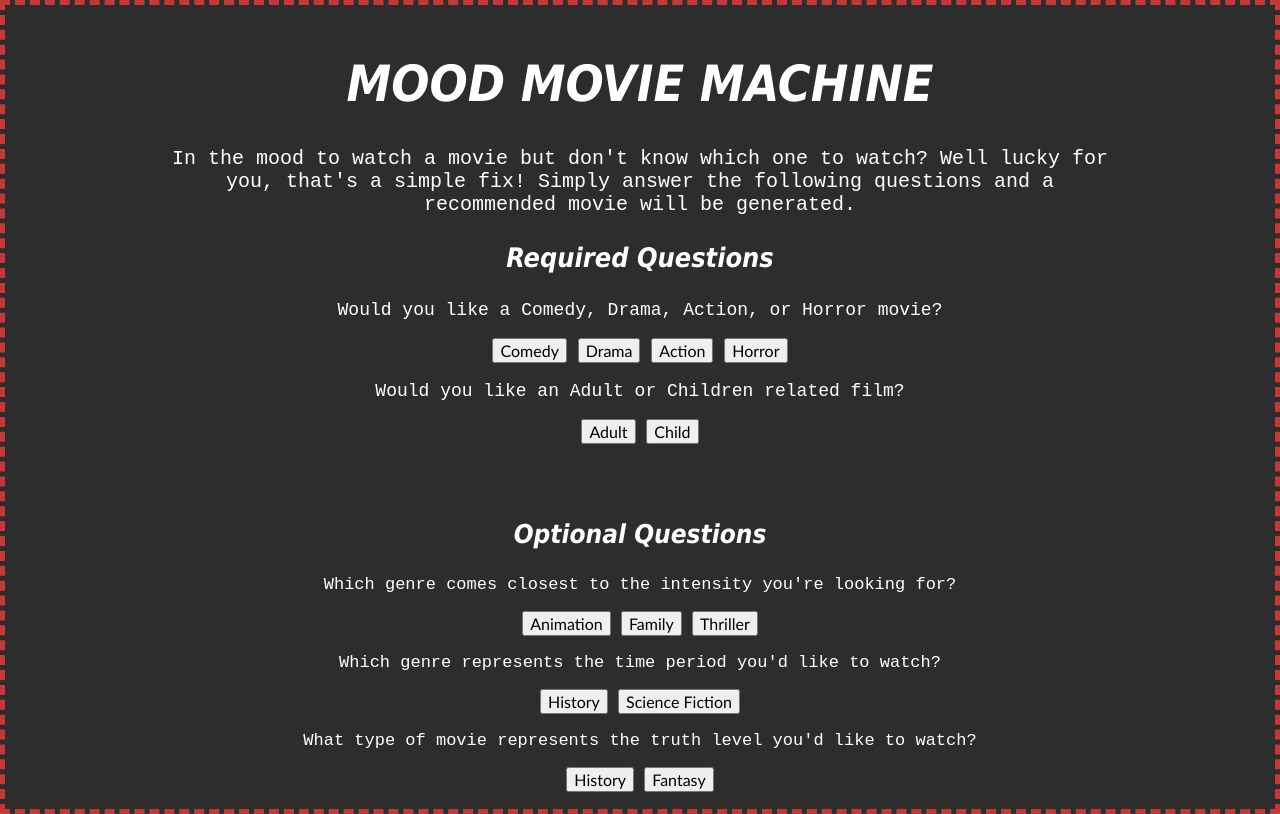
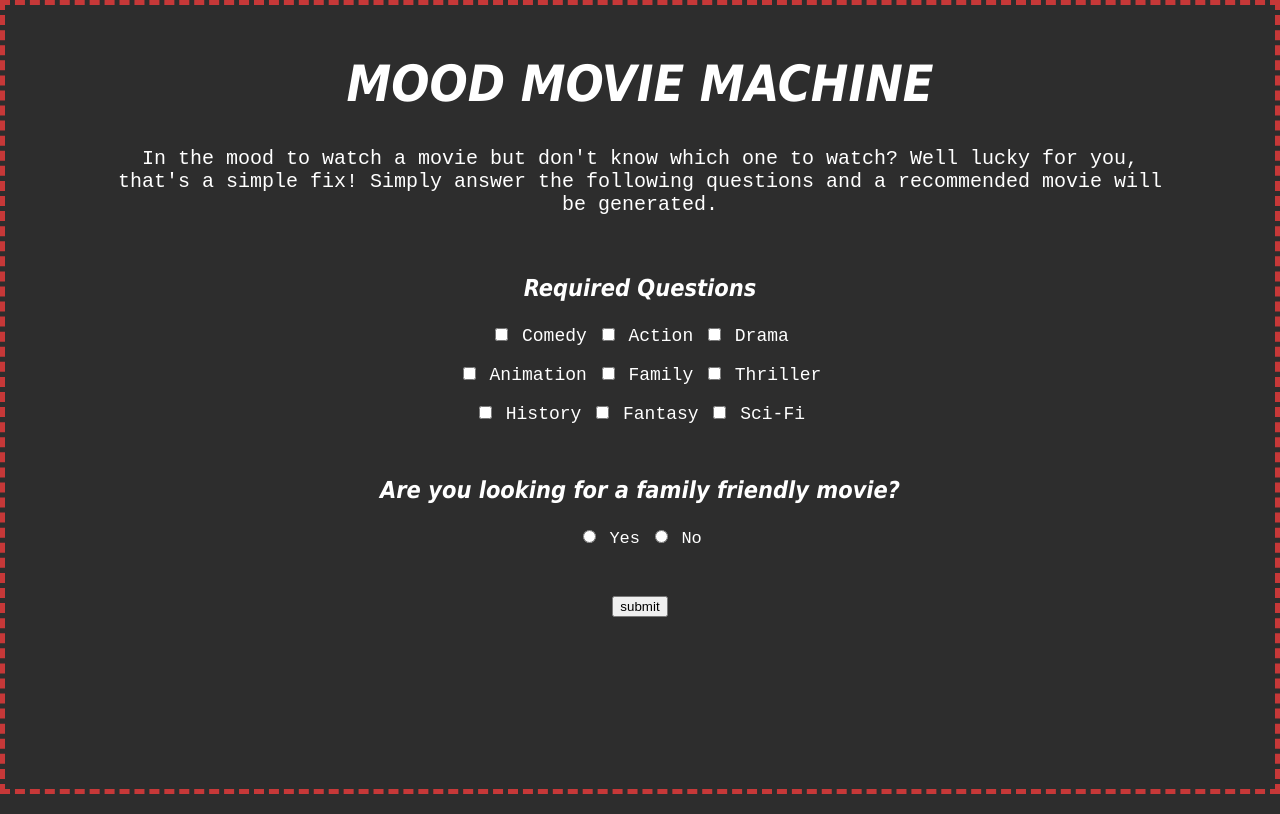
Before and after one commit to elisepolo/hackgt, a Flask app: page / in a window 1280 px wide. Run offline with Flask 2, Linux system fonts and the light colour scheme.

Commit message:
final update

```diff
--- a/app.py
+++ b/app.py
@@ -41,7 +41,8 @@ def movies():
     indexnum = random.randint(0,len(json_object['results']))
     movieName = json_object['results'][indexnum]["title"]
     movieDesc = json_object['results'][indexnum]["overview"]
-    return render_template('movies.html', pickedmovie=movieName, moviedesc=movieDesc)
+    movieImage = "https://image.tmdb.org/t/p/w500/"+json_object['results'][indexnum]["poster_path"]
+    return render_template('movies.html', pickedmovie=movieName, moviedesc=movieDesc,image=movieImage)
 
 if __name__ == "__main__":
     app.run(debug = True)
--- a/templates/index.html
+++ b/templates/index.html
@@ -1,17 +1,18 @@
-<!DOCTYPE html>
-<html>
+{% extends 'base.html' %} {% block head %} {% endblock %} {% block body %}
+
 <head>
-        <title>Mood Movie Selection</title>
+    <title>Mood Movie Machine</title>
+    <link rel="stylesheet" href="{{ url_for('static', filename='style.css') }}">
+</head>
 <style type="text/css">
-
-        body{
+    body {
         background-color: #202020ef;
         border: 5px dashed rgba(238, 60, 60, 0.795);
         height: 100%;
         min-height: 98vh;
     }
 
-        .title h1{
+    .title h1 {
         text-align: center;
         margin-top: 50px;
         font-family: Tahoma;
@@ -22,42 +23,46 @@
         color: white;
     }
 
-        .body{
+    .body {
         color: white;
         text-align: center;
         font-family: 'Courier New', Courier, monospace;
         font-size: 20px;
-            margin-left: 150px;
-            margin-right: 150px;
+        margin-left: 100px;
+        margin-right: 100px;
+        padding-top: 0px;
+        padding-bottom: 15px;
     }
 
-        .header1{
+    .header1 {
         color: white;
         text-align: center;
         font-family: Tahoma;
         font-style: italic;
-            font-size: 23px;
+        font-size: 20px;
     }
 
-        .body1{
+    .body1 {
+        color: white;
+        text-align: center;
+        font-family: 'Courier New', Courier, monospace;
+        font-size: 18px;
+        padding-bottom: 10px;
+    }
+
+    .button {
+        font-family: 'Gill Sans', 'Gill Sans MT', Calibri, 'Trebuchet MS', sans-serif;
+        font-size: 16px;
+    }
+
+    .body2 {
         color: white;
         text-align: center;
         font-family: 'Courier New', Courier, monospace;
         font-size: 18px;
     }
 
-        .button{
-            font-family:'Gill Sans', 'Gill Sans MT', Calibri, 'Trebuchet MS', sans-serif;
-            font-size: 16px;
-        }
-        .body2{
-            color: white;
-            text-align: center;
-            font-family: 'Courier New', Courier, monospace;
-            font-size: 18px;
-        }
-
-        .body3 h3{
+    .body3 h3 {
         color: white;
         text-align: center;
         font-family: Tahoma;
@@ -66,31 +71,34 @@
         margin-top: 75px;
     }
 
-        .body3{
+    .body3 {
+        color: white;
+        text-align: center;
+        font-family: 'Courier New', Courier, monospace;
+        font-size: 17px;
+        padding-bottom: 30px;
+    }
+
+    .body4 {
         color: white;
         text-align: center;
         font-family: 'Courier New', Courier, monospace;
         font-size: 17px;
     }
 
-        .body4{
+    .body5 {
         color: white;
         text-align: center;
         font-family: 'Courier New', Courier, monospace;
         font-size: 17px;
     }
 
-        .body5{
-            color: white;
+    .button {
         text-align: center;
-            font-family: 'Courier New', Courier, monospace;
-            font-size: 17px;
+        padding-bottom: 30px;
     }
-
 </style>
 
-    </head>
-    <body>
 <div class="title">
     <h1>Mood Movie Machine</h1>
 </div>
@@ -99,53 +107,39 @@
     <p>In the mood to watch a movie but don't know which one to watch? Well lucky for you, that's a simple fix! Simply answer the following questions and a recommended movie will be generated.</p>
 </div>
 
-        {% extends "base.html" %}
-        {% block title%} {% endblock %}
-        {% block body %}
-
-        <form action="#" method="post">
+<form method="POST" action="/movies">
     <div class="header1">
         <h3>Required Questions</h3>
     </div>
+    <div class="body1">
+        <p>
+            <input type="checkbox" name="Comedy" value="Comedy"> Comedy
+            <input type="checkbox" name="Action" value="Action"> Action
+            <input type="checkbox" name="Drama" value="Drama"> Drama
+        </p>
 
-            <div class="body1">
-                <p>Would you like a Comedy, Drama, Action, or Horror movie?</p>
-                <p><button class="button" name="mood" type="radio" value="Comedy">Comedy</button>
-                <button class="button" name="mood" type="radio" value="Drama">Drama</button>
-                <button class="button" name="mood" type="radio" value="Action">Action</button>
-                <button class="button" name="mood" type="radio" value="Horror">Horror</button>
+        <p>
+            <input type="checkbox" name="Animation" value="Animation"> Animation
+            <input type="checkbox" name="Family" value="Family"> Family
+            <input type="checkbox" name="Thriller" value="Thriller"> Thriller
+        </p>
+        <p>
+            <input type="checkbox" name="History" value="History"> History
+            <input type="checkbox" name="Fantasy" value="Fantasy"> Fantasy
+            <input type="checkbox" name="Sci-Fi" value="Sci-Fi"> Sci-Fi
+        </p>
     </div>
-
-            <div class="body2">
-                <p>Would you like an Adult or Children related film?</p>
-                <p><button class="button" name="age_reference" type="radio" value="Adult">Adult</button>
-                <button class="button" name="age_reference" type="radio" value="Child">Child</button>
+    <div class="header1">
+        <h3>Are you looking for a family friendly movie?</h3>
     </div>
-
     <div class="body3">
-                <h3>Optional Questions</h3>
-                <p>Which genre comes closest to the intensity you're looking for?</p>
-                <p><button class="button" name="intensity" type="radio" value="Animation">Animation</button>
-                <button class="button" name="intensity" type="radio" value="Family">Family</button>
-                <button class="button" name="intensity" type="radio" value="Thriller">Thriller</button>
+        <p>
+            <input type="radio" name="Rating" value="kid"> Yes
+            <input type="radio" name="Rating" value="adult"> No
+        </p>
     </div>
-
-            <div class="body4">
-                <p>Which genre represents the time period you'd like to watch?</p>
-                <p><button class="button" name="period" type="radio" value="History">History</button>
-                <button class="button" name="period" type="radio" value="Science Fiction">Science Fiction</button>
+    <div class="button">
+        <input type="submit" name="genre" value="submit">
     </div>
-
-            <div class="body5">
-                <p>What type of movie represents the truth level you'd like to watch?</p>
-                <p><button class="button" name="type" type="radio" value="History">History</button>
-                <button class="button" name="type" type="radio" value="Fantasy">Fantasy</button>
-            </div>
-
-
-
 </form>
 {% endblock %}
-
-    </body>
-</html>
```
Also changed, not shown: templates/movies.html (+21 -20 lines). Lines whose indentation alone changed are shown as unchanged.
